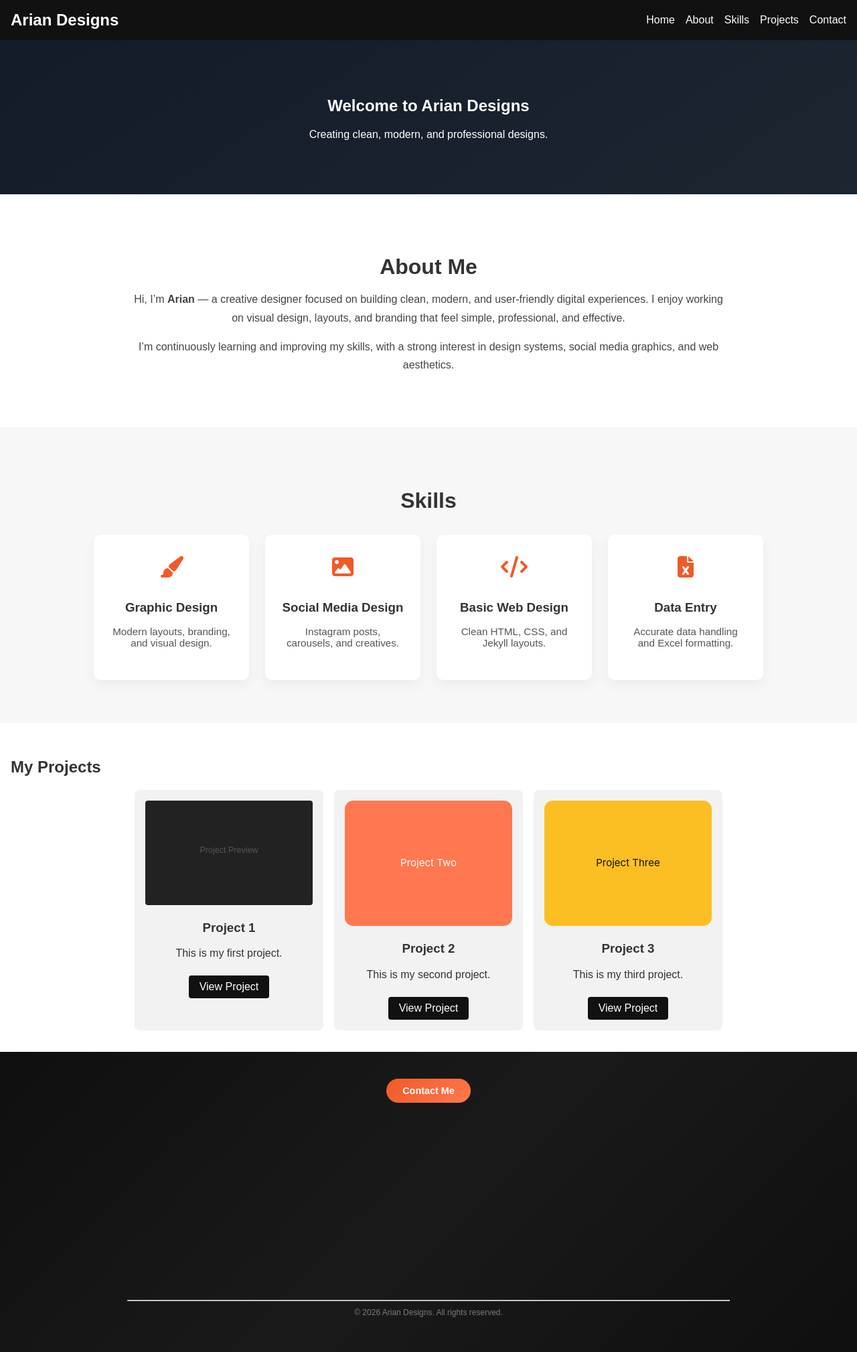
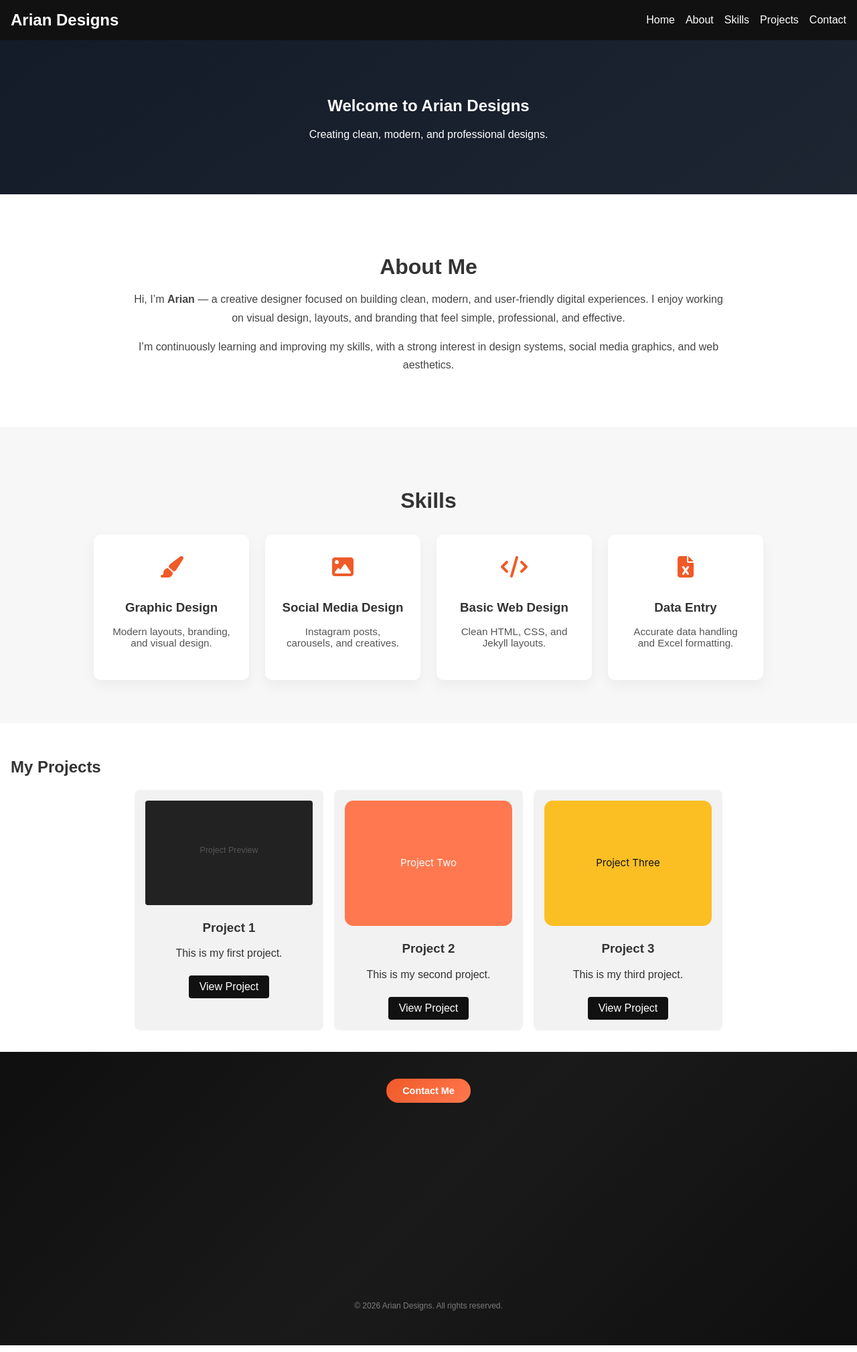
Before and after one commit to ariantechzone-stack/ariantechzone-stack.github.io, a Jekyll site: the page built from index.md, in a window 1280 px wide. Shown: the whole page at 67% size. Built offline with Jekyll 4.4.1, drawn with Linux system fonts in a browser that asks for light colours.

Commit message:
Update default.html

```diff
--- a/_layouts/default.html
+++ b/_layouts/default.html
@@ -93,7 +93,7 @@
 
       </div>
 
-      <hr class="footer-divider">
+
 
       <p class="footer-copy">
         © {{ site.time | date: "%Y" }} Arian Designs. All rights reserved.
```
